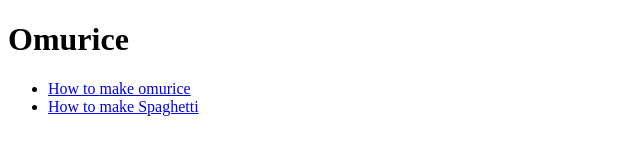
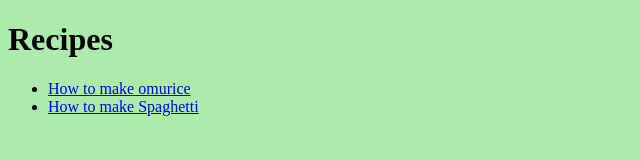
Before and after one commit to Andehz/odin-recipes, a plain HTML site: page index.html in a window 1280 px wide. Shown: the whole page, without its empty margins (0-640 px from the left). Drawn offline with Linux system fonts and the light colour scheme.

Commit message:
Add css to site

```diff
--- /dev/null
+++ b/css/style.css
@@ -0,0 +1,3 @@
+* {
+    background-color:rgb(173, 235, 173);
+}
--- a/index.html
+++ b/index.html
@@ -1,13 +1,14 @@
 <!DOCTYPE html>
 <html lang="en">
 <head>
+    <link rel="stylesheet" href="./css/style.css">
     <meta charset="UTF-8">
     <meta name="viewport" content="width=device-width, initial-scale=1.0">
     <title>Document</title>
 </head>
 
 <body>
-    <h1>Omurice</h1>
+    <h1>Recipes</h1>
     <ul>
         <li><a href="recipes/omurice.html" target="_blank" rel="noreferrer noopener">How to make omurice</a></li>
         <li><a href="recipes/spaghetti.html" target="_blank" rel="noreferrer noopener">How to make Spaghetti</a></li>
```
